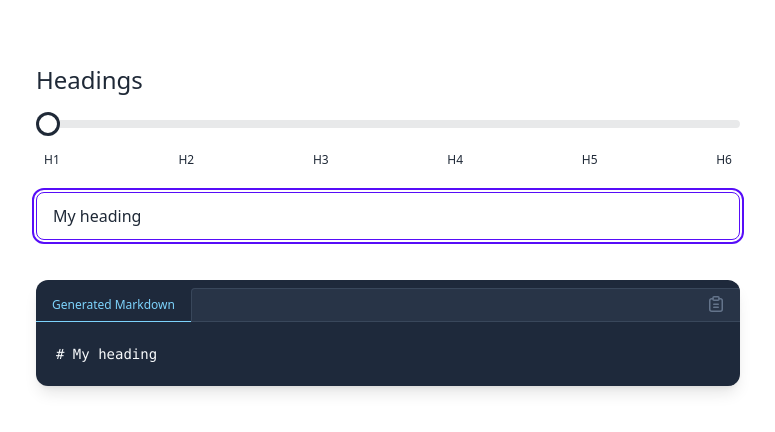
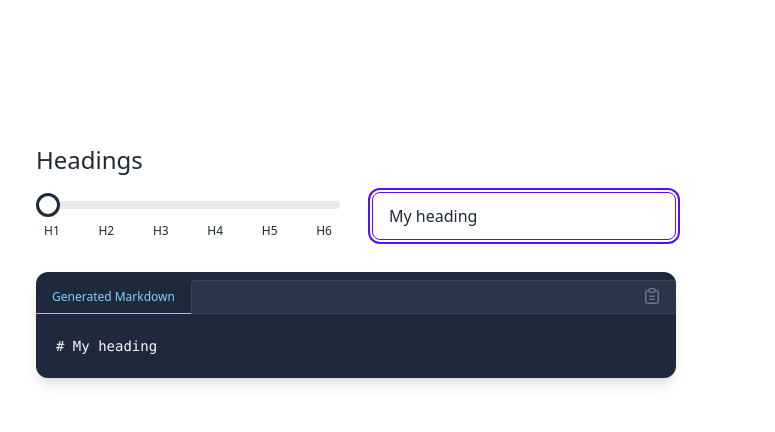
Before and after one commit to TomasKukumberg/Markdown_Generator, a React (Vite) app: page / in a window 1280 px wide. Shown: the top 432 px of the page, without its empty margins (284-1059 px from the left). Built offline with nearby package versions, Linux system fonts and the light colour scheme.

Commit message:
use grid for heading component

```diff
--- a/src/components/Header.jsx
+++ b/src/components/Header.jsx
@@ -14,7 +14,7 @@ const Header = () => {
 
     const handleRangeChange = e => setRangeValue(e.target.value);
     const handleTextChange = e => setText(e.target.value);
-    const copyStateToClipboard = (state) => {navigator.clipboard.writeText(state)};
+    const copyStateToClipboard = (state) => { navigator.clipboard.writeText(state) };
 
     const getCode = () => {
         return `${"#".repeat(headingNumber)} ${text}`;
@@ -25,9 +25,12 @@ const Header = () => {
     }, [rangeValue, text])
 
     return (
-        <div className='max-w-[800px] m-auto md:pl-20 p-4 py-16'>
+        <div className='max-w-[800px] m-auto md:p-20 p-6 my-16'>
             <h2 className='text-2xl'>Headings</h2>
-            <input type="range" min={0} max="125" value={rangeValue} className="range my-4" step="25" onChange={handleRangeChange} />
+
+            <div className='grid sm:grid-cols-2 gap-x-8 items-center py-4'>
+                <div className='w-full'>
+                    <input type="range" min={0} max="125" value={rangeValue} className="range" step="25" onChange={handleRangeChange} />
                     <div className="w-full flex justify-between text-xs px-2">
                         <span>H1</span>
                         <span>H2</span>
@@ -36,9 +39,11 @@ const Header = () => {
                         <span>H5</span>
                         <span>H6</span>
                     </div>
+                </div>
 
                 <div className='w-full'>
-                <input type="text" placeholder="Text of heading" className="input input-bordered input-primary w-full my-6" value={text} onChange={handleTextChange} autoFocus />
+                    <input type="text" placeholder="Text of heading" className="input input-bordered input-primary w-full my-6 sm:my-0" value={text} onChange={handleTextChange} autoFocus />
+                </div>
             </div>
 
             <div className="relative z-10 col-span-3 bg-slate-800 rounded-xl shadow-lg xl:ml-0 dark:shadow-none dark:ring-1 dark:ring-inset dark:ring-white/10 my-4">
@@ -46,7 +51,7 @@ const Header = () => {
                     <div className="mt-2 flex-none text-sky-300 border-t border-b border-t-transparent border-b-sky-300 px-4 py-1 flex items-center">Generated Markdown</div>
                     <div className="flex-auto flex pt-2 rounded-tr-xl overflow-hidden"><div className="flex-auto -mr-px bg-slate-700/50 border border-slate-500/30 rounded-tl"></div></div>
                     <div className="absolute top-2 right-0 h-8 flex items-center pr-4"><div className="relative flex -mr-2">
-                        <button type="button" onClick={() => {copyStateToClipboard(code)}} className="text-slate-500 hover:text-slate-400">
+                        <button type="button" onClick={() => { copyStateToClipboard(code) }} className="text-slate-500 hover:text-slate-400">
                             <svg fill="none" stroke="currentColor" stroke-width="1.5" stroke-linecap="round" stroke-linejoin="round" aria-hidden="true" className="w-8 h-8">
                                 <path d="M13 10.75h-1.25a2 2 0 0 0-2 2v8.5a2 2 0 0 0 2 2h8.5a2 2 0 0 0 2-2v-8.5a2 2 0 0 0-2-2H19"></path>
                                 <path d="M18 12.25h-4a1 1 0 0 1-1-1v-1.5a1 1 0 0 1 1-1h4a1 1 0 0 1 1 1v1.5a1 1 0 0 1-1 1ZM13.75 16.25h4.5M13.75 19.25h4.5"></path>
@@ -66,6 +71,7 @@ const Header = () => {
                 </div>
             </div>
         </div>
+
     )
 }
 
```
Lines whose indentation alone changed are shown as unchanged.
